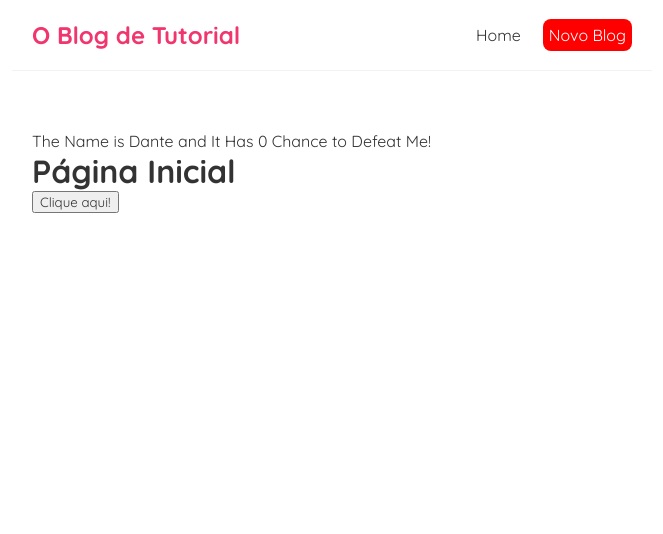
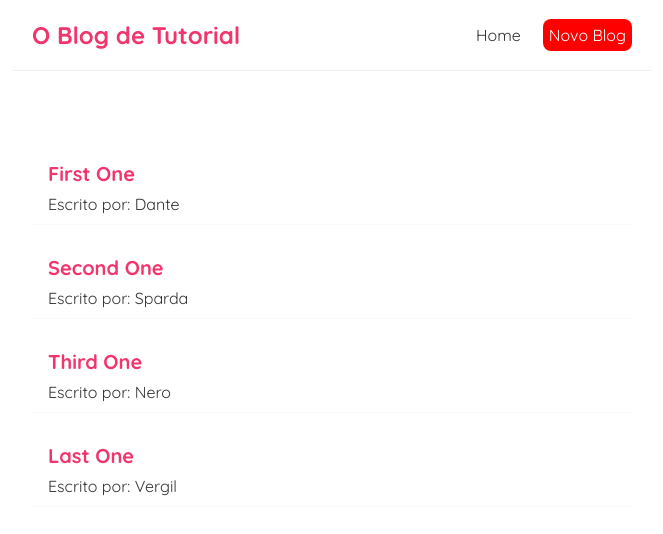
Before and after one commit to Gui37/blog-react-tutorial, a React (Create React App) app: page / in a window 1280 px wide. Shown: the top 534 px of the page, without its empty margins (308-971 px from the left). Built offline with nearby package versions, Linux system fonts and the light colour scheme.

Commit message:
Outputting Lists with react

```diff
--- a/src/Home.js
+++ b/src/Home.js
@@ -1,16 +1,20 @@
 import { useState } from "react";
 const Home = () =>{
-    const [name, setName] = useState('The Name is Dante');
-    const [value, setValue] = useState('and It Has ' + 0 + ' Chance to Defeat Me!');
-    const handleClick = () => {
-        setName('The Name is Vergil');
-        setValue('and It Has ' + Math.random() + ' Chance to Defeat Me!');
-    }
+    const [blogs, setBlogs] = useState([
+        {title:'First One',body:'Lorem ipsum dolor sit amet consectetur adipisicing elit. Dolorum itaque consectetur accusamus minima',author:'Dante',id:1},
+        {title:'Second One',body:'Lorem ipsum dolor sit amet consectetur adipisicing elit. Dolorum itaque consectetur accusamus minima',author:'Sparda',id:2},
+        {title:'Third One',body:'Lorem ipsum dolor sit amet consectetur adipisicing elit. Dolorum itaque consectetur accusamus minima',author:'Nero',id:3},
+        {title:'Last One',body:'Lorem ipsum dolor sit amet consectetur adipisicing elit. Dolorum itaque consectetur accusamus minima',author:'Vergil',id:4}
+    ]);
     return(
         <div className="home">
-            <p>{name} {value}</p>
-            <h1>Página Inicial</h1>
-            <button onClick={handleClick}>Clique aqui!</button>
+            {blogs.map((blog) =>(
+                <div className="blog-preview" key={blog.id}>
+
+                    <h2>{blog.title}</h2>
+                    <p>Escrito por: {blog.author}</p>
+                </div>
+            ))}
         </div>
     );
 }
--- a/src/index.css
+++ b/src/index.css
@@ -33,3 +33,18 @@
   margin: 40px auto;
   padding: 20px;
 }
+/* blog preview / list*/
+.blog-preview{
+  padding: 10px 16px;
+  margin: 20px 0;
+  border-bottom: 1px solid #fafafa;
+}
+
+.blog-preview:hover{
+  box-shadow: 1px 3px 5px rgba(0, 0, 0, 0.1) ;
+}
+.blog-preview h2{
+  font-size: 20px;
+  color:#f1356d;
+  margin-bottom: 8px;
+}
```
